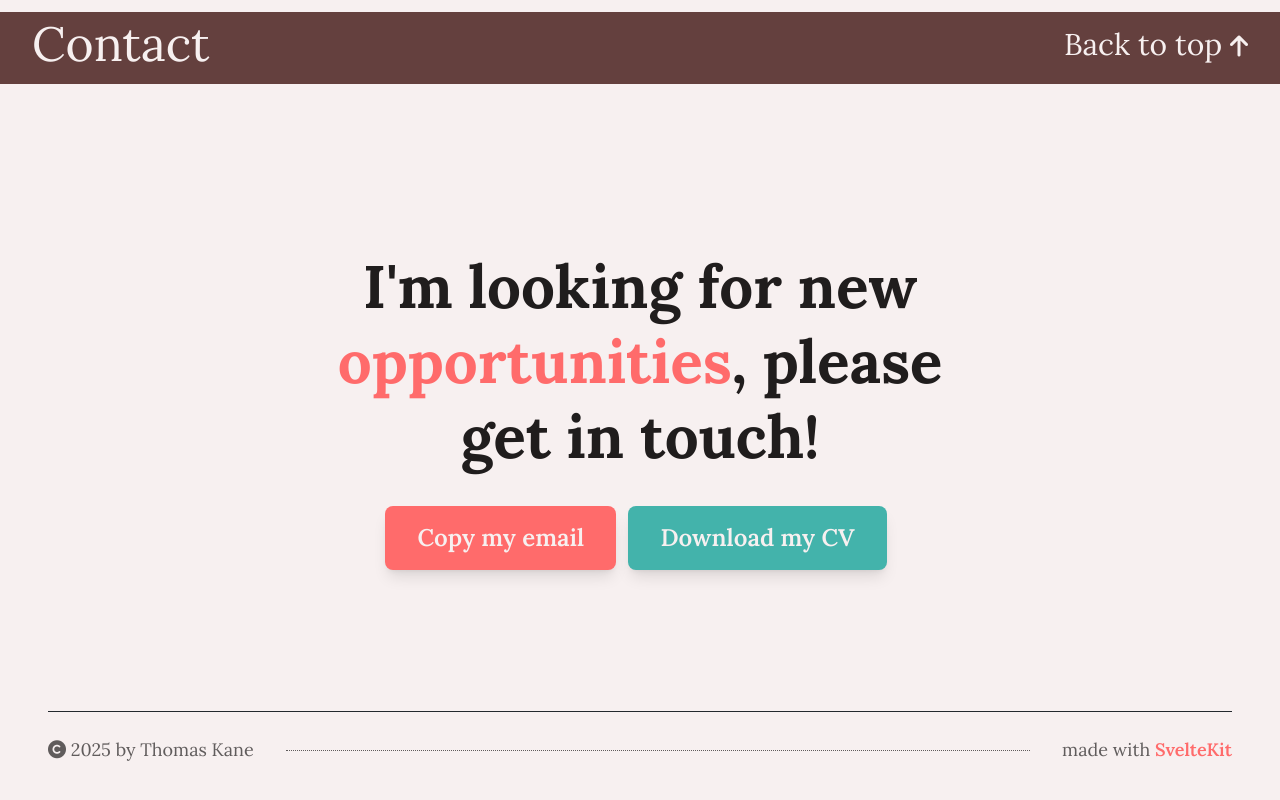
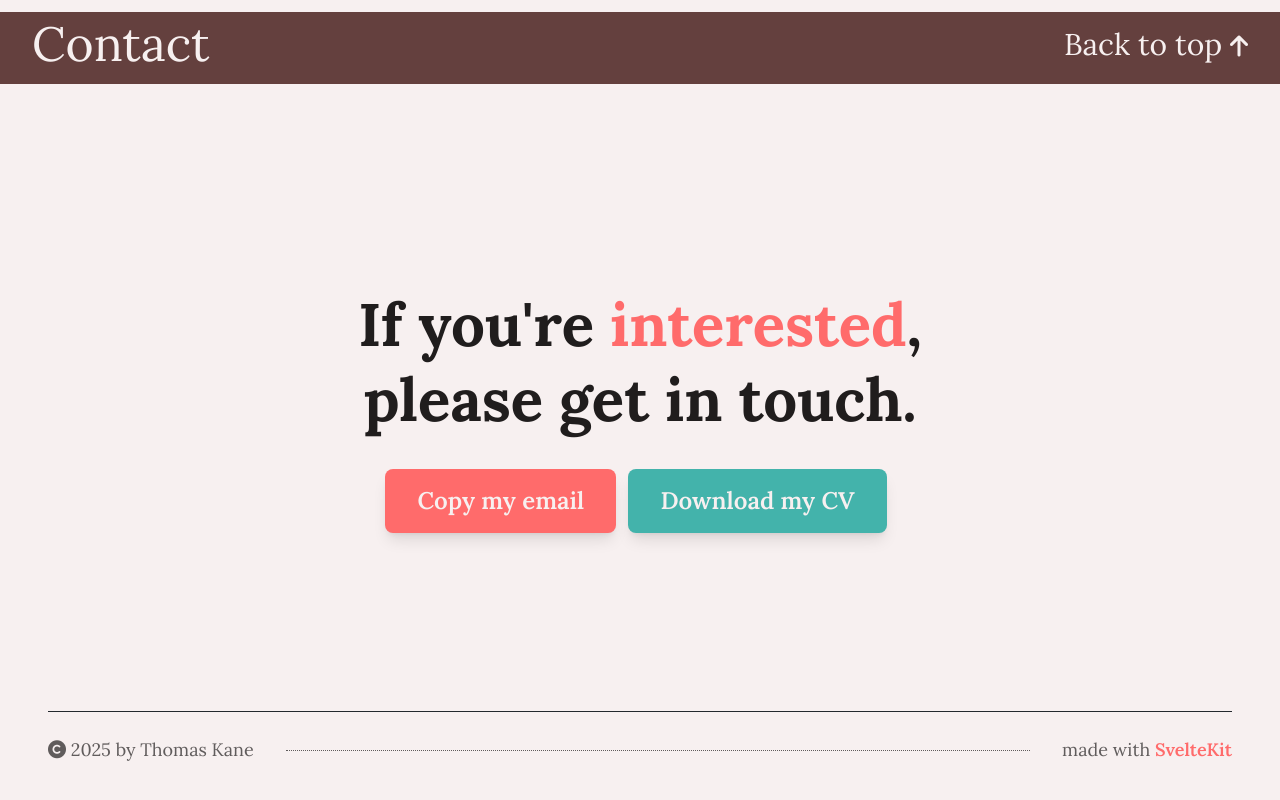
Before and after one commit to thomasmichaelkane/portfolio, a SvelteKit app: page / in a window 1280 px wide. Shown: the part 3762-4562 px from the top of the page. Built offline with nearby package versions, Linux system fonts and the light colour scheme; a web font is replaced by a local one.

Commit message:
updated to reflect new employment

```diff
--- a/src/lib/components/elements/StickyHeader.svelte
+++ b/src/lib/components/elements/StickyHeader.svelte
@@ -14,7 +14,7 @@
     <h2 class="text-ltext text-5xl">{sectionName}</h2>
     {#if sectionLink}
       <div class="hidden md:flex space-x-8 text-3xl">
-        <button on:click={() => smoothScrollTo(sectionLink, 1500)} class="text-ltext cursor-pointer hover:underline transition-all duration-300 ease-in-out">
+        <button onclick={() => smoothScrollTo(sectionLink, 1500)} class="text-ltext cursor-pointer hover:underline transition-all duration-300 ease-in-out">
           {linkText}
           <i class="text-2xl fa fa-arrow-{arrowDirection}"></i>
         </button>
--- a/src/routes/+page.svelte
+++ b/src/routes/+page.svelte
@@ -31,7 +31,7 @@
 <ColorTrigger/>
 
 <!-- Page -->
-<div class="min-w-[800px] text-dtext font-serif">
+<div class="min-w-[800px] text-dtext font-serif ">
 
   <!-- Home -->
   <section class="h-screen bg-lbackground" id="home">
@@ -125,9 +125,9 @@
       <div class="flex flex-1 items-center justify-center">
         <div class="mx-auto max-w-2xl text-center">
           <h1 class="mb-8 text-4xl font-bold leading-tight md:text-6xl">
-            I'm looking for new
-            <span class="text-primary">opportunities</span>,
-            please get in touch!
+            If you're
+            <span class="text-primary">interested</span>,
+            please get in touch.
           </h1>
 
           <div class="relative inline-block mr-2">
```
